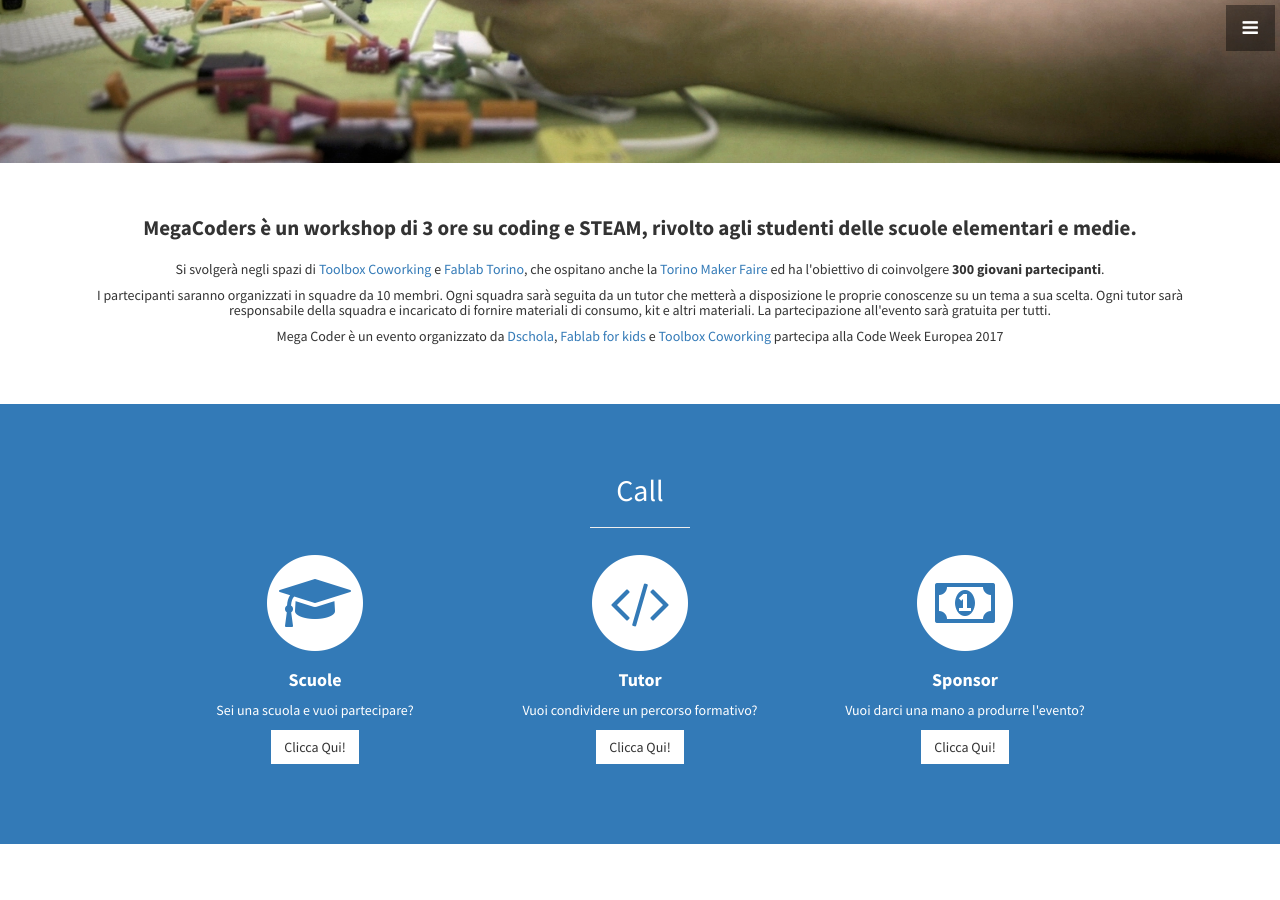
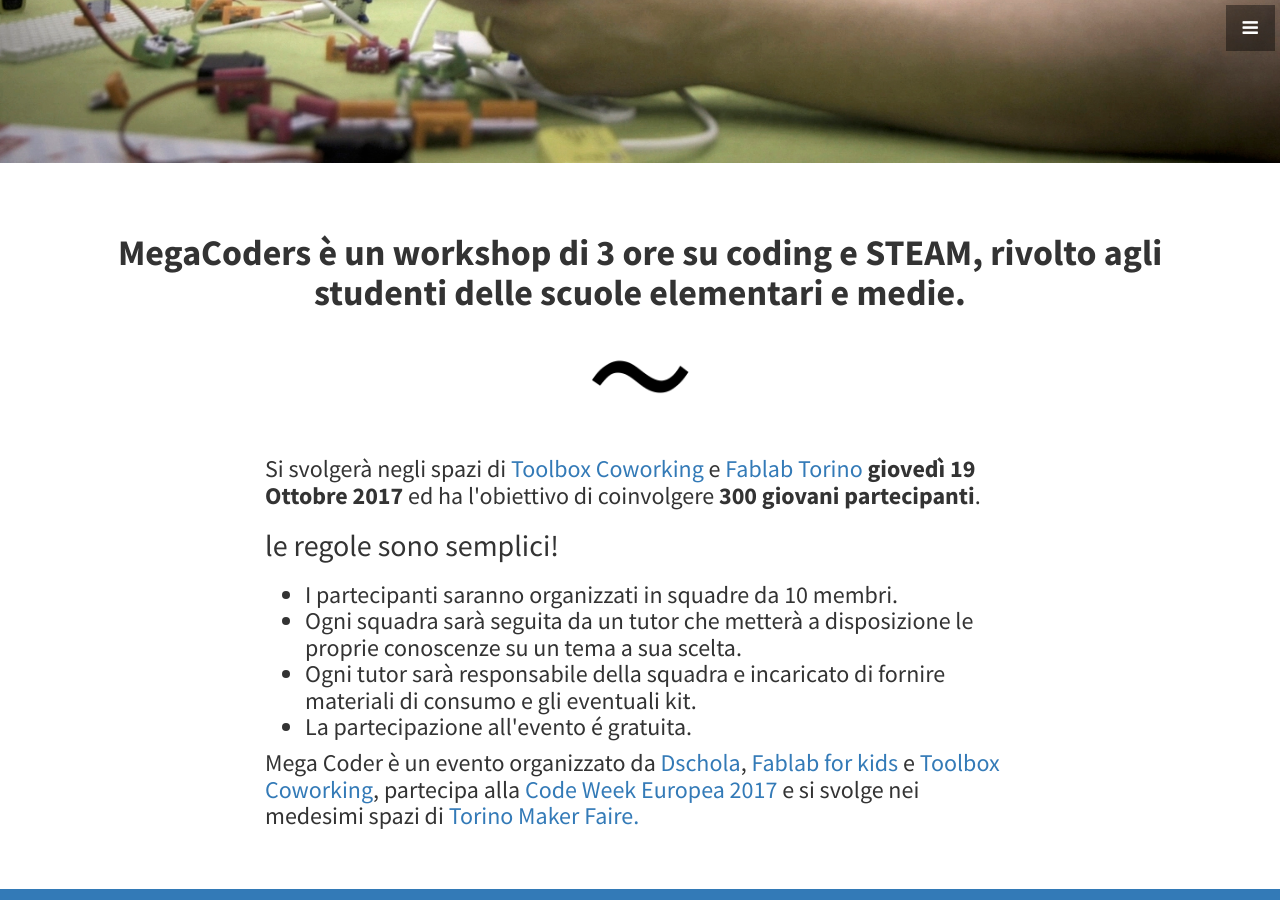
Before and after one commit to OfficineArduinoTorino/megacoders, a Jekyll site: the page built from index.html, in a window 1280 px wide and 900 px high, scrolled down 737 px. Built offline with Jekyll 4.4.1, drawn with Linux system fonts in a browser that asks for light colours; some of the changed text lies outside the part shown.

Commit message:
final updates

```diff
--- a/_includes/about.html
+++ b/_includes/about.html
@@ -2,17 +2,34 @@
   <div class="container">
     <div class="row">
       <div class="col-lg-12 text-center">
-        <p class="lead"> <b>MegaCoders è  un  workshop di 3 ore su coding  e STEAM, rivolto agli  studenti  delle scuole elementari e medie.</b></p>
+        <h1 class="display-1"> <b>MegaCoders è  un  workshop di 3 ore su coding  e STEAM, rivolto agli  studenti delle scuole elementari e medie.</b></p>
+      </div>
+      <div class="col-lg-12 text-center">
+      <img src="../img/gi.png" align="middle" style="max-height: 10%; max-width: 10%;"> </a>
+      </div>
+      <div class="col-lg-2 text-left">
+  </div>
+  <div class="col-lg-8 text-left">
 
-      <h5>   Si svolgerà negli spazi di <a href="http://www.toolboxoffice.it/en/">Toolbox Coworking</a> e <a href="http://fablabtorino.com">Fablab Torino</a>, che ospitano anche la <a href="torino.makerfaire.com">Torino Maker Faire </a> ed ha l'obiettivo di coinvolgere <b>300 giovani partecipanti</b>.</p>
-I partecipanti saranno organizzati in squadre da 10 membri. Ogni squadra sarà seguita da un tutor che metterà a disposizione le proprie conoscenze su un tema a sua scelta. Ogni tutor sarà responsabile della squadra e incaricato di fornire materiali di consumo, kit e altri materiali.
-La partecipazione all'evento sarà gratuita per tutti.    </p>
+          <h3>   Si svolgerà negli spazi di <a href="http://www.toolboxoffice.it/en/">Toolbox Coworking</a> e <a href="http://fablabtorino.com">Fablab Torino</a> <b>giovedì 19 Ottobre 2017 </b> ed ha l'obiettivo di coinvolgere <b>300 giovani partecipanti</b>.</p>
+      <p> </h3>
+<h2 class="display-2">le regole sono semplici!</h2>
 
-Mega Coder è un evento organizzato da <a href="http://www.associazionedschola.it/">Dschola</a>, <a href="http://fablabforkids.it">Fablab for kids</a> e <a href="http://www.toolboxoffice.it/en/">Toolbox Coworking</a> partecipa alla Code Week Europea 2017
+
+<h3><ul>
+  <li>  I partecipanti saranno organizzati in squadre da 10 membri.</li>
+  <li> Ogni squadra sarà seguita da un tutor che metterà a disposizione le proprie conoscenze su un tema a sua scelta.</li>
+  <li> Ogni tutor sarà responsabile della squadra e incaricato di fornire materiali di consumo e gli eventuali kit.</li>
+  <li>La partecipazione all'evento é gratuita.
+  </ul>
+Mega Coder è un evento organizzato da <a href="http://www.associazionedschola.it/">Dschola</a>, <a href="http://fablabforkids.it">Fablab for kids</a> e <a href="http://www.toolboxoffice.it/en/">Toolbox Coworking</a>, partecipa alla <a src="http://codeweek.eu/">Code Week Europea 2017</a> e si svolge nei medesimi spazi di <a href="torino.makerfaire.com">Torino Maker Faire. </a></p>
+
 <p>
 </p>
-</p>
-      </h5>
+</p></div>
+    </h5>
+    <div class="col-lg-2 text-left">
+
       </div>
 
 
--- a/_includes/header.html
+++ b/_includes/header.html
@@ -1,7 +1,9 @@
 <header id="top" class="header">
+
   <div class="text-vertical-center">
 
-    <a href="#about" class="btn btn-light btn-lg"><img src="../img/logo.png"></a>
+<!--    <a href="#about" class="btn btn-light btn-lg"><img src="../img/logo.png"></a>-->
+    <a href="#about" ><img src="../img/logo.png"></a>
 
-  </div>!
+  </div>
 </header>
--- a/_includes/services.html
+++ b/_includes/services.html
@@ -2,8 +2,12 @@
 <section id="services" class="services bg-primary">
   <div class="container">
     <div class="row text-center">
+      <div class="col-lg-12">
+        <h3>Scuole, Educatori o Sponsor, inserite i vostri dati e sarà nostro piacere aggiugervi a questo sito!</h3>
+        <p> <h1><b>L'unione fa la forza!</b></h1>
+      </div>
       <div class="col-lg-10 col-lg-offset-1">
-        <h2>Call</h2>
+
         <hr class="small">
         <div class="row">
           <div class="col-md-4 col-sm-6">
```
Also changed, not shown: img/gi.png (added), img/logo.png, 3 other files.
